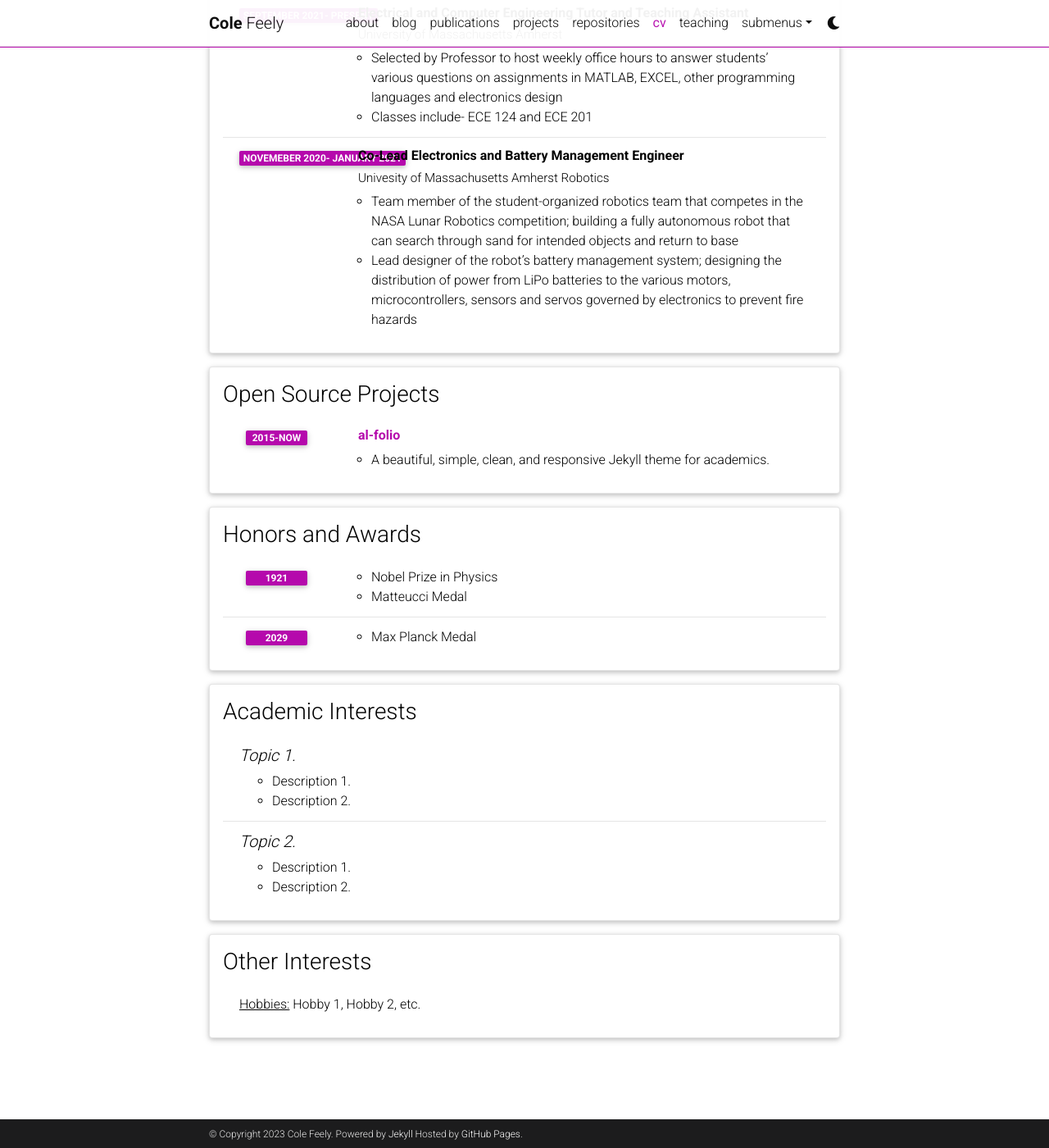
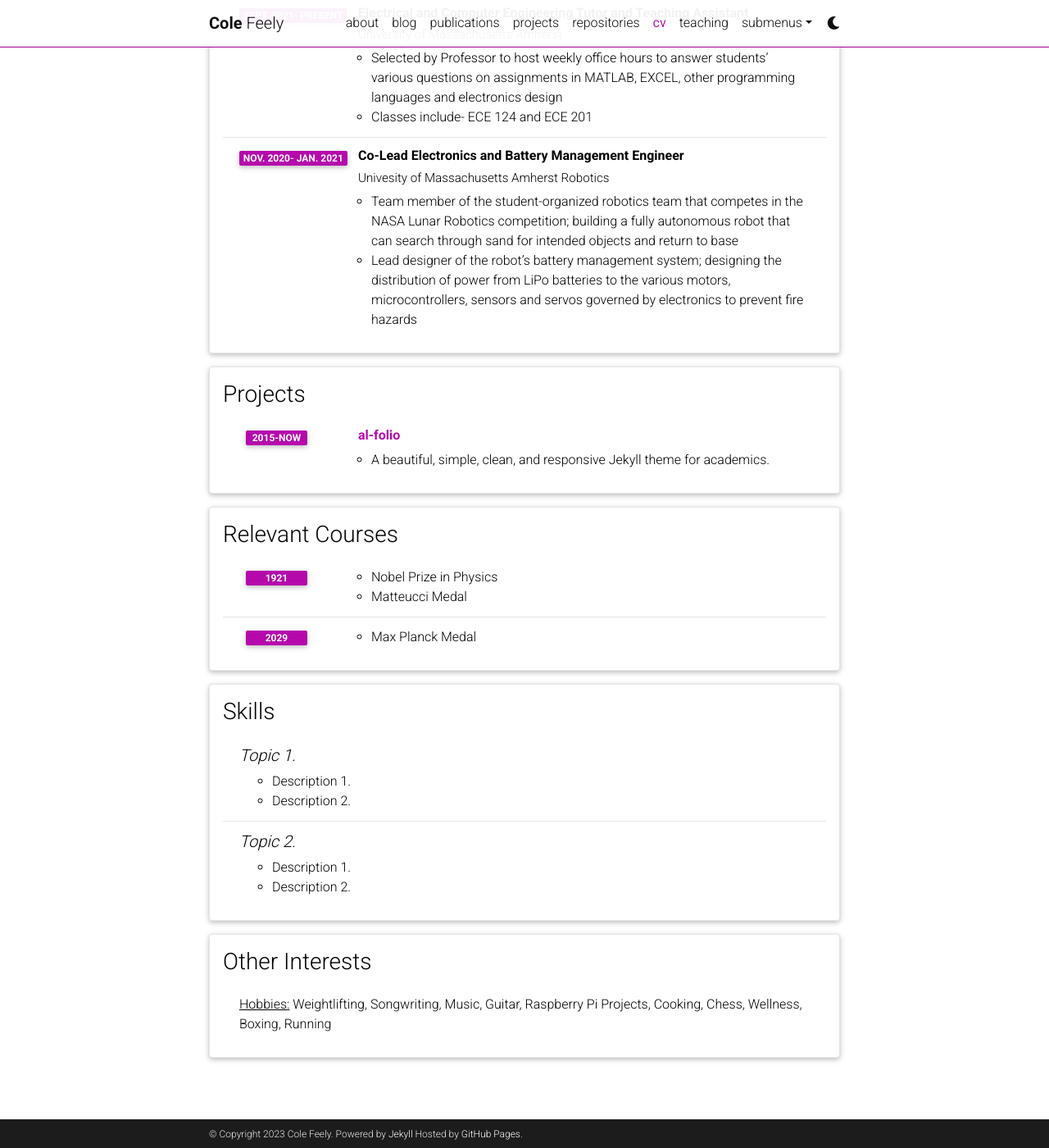
Before and after one commit to ColeFeely6/ColeFeely6.github.io, a Jekyll site: the page built from _pages/cv.md, in a window 1280 px wide and 1400 px high, scrolled down 1423 px. Shown: the whole window at 82% size. Built offline with Jekyll 4.4.1, drawn with Linux system fonts in a browser that asks for light colours; comment, search, counter and statistics services are not loaded; a style sheet for code colours, icons or effects is not loaded; some of the changed text lies outside the part shown.

Commit message:
Update CV

```diff
--- a/_data/cv.yml
+++ b/_data/cv.yml
@@ -12,7 +12,7 @@
   contents:
     - title: Bachelor of Science
       institution: University of Massachusetts Amherst
-      year: Fall 2019- Spring 2023
+      year: Fa 2019- Spr 2023
       description:
         - Computer Engineering Major
         - Economics Minor
@@ -25,7 +25,7 @@
   contents:
     - title: OEM Sales Engineering Intern
       institution: Dell Technologies
-      year: June - August 2022
+      year: June - Aug 2022
       value: Austin, TX
       description:
         - Created a tool for Sales Engineers and Technical Consultants to quickly discern which GPU was best for their client’s intended workload with Dell Servers; sparked a greater conversation and project across the company
@@ -37,7 +37,7 @@
 
     - title: Software Engineering Co-op
       institution: Microshare
-      year: May 2020 - September 2021
+      year: May 2020 - Sept. 2021
       value: Haverill, MA
       description:
         - Built both a front-end Ember application and back-end API to query an SQL database with critical company information using SQL, JavaScript, Java, CSS, Bootstrap, handlebars and HTML; hosted via the Azure Cloud
@@ -47,7 +47,7 @@
 
     - title: Electrical and Computer Engineering Tutor and Teaching Assistant
       institution: University of Massachusetts Amherst
-      year: September 2021- Present
+      year: Sept. 2021- Present
       value: Amherst, MA
       description:
         - Selected by Professor to host weekly office hours to answer students’ various questions on assignments in MATLAB, EXCEL, other programming languages and electronics design
@@ -55,21 +55,21 @@
 
     - title: Co-Lead Electronics and Battery Management Engineer
       institution: Univesity of Massachusetts Amherst Robotics
-      year: Novemeber 2020- January 2021
+      year: Nov. 2020- Jan. 2021
       value: Amherst, MA
       description:
         - Team member of the student-organized robotics team that competes in the NASA Lunar Robotics competition; building a fully autonomous robot that can search through sand for intended objects and return to base
         - Lead designer of the robot’s battery management system; designing the distribution of power from LiPo batteries to the various motors, microcontrollers, sensors and servos governed by electronics to prevent fire hazards
 
 
-- title: Open Source Projects
+- title: Projects
   type: time_table
   contents:
     - title: <a href="https://github.com/alshedivat/al-folio">al-folio</a>
       year: 2015-now
       description: A beautiful, simple, clean, and responsive Jekyll theme for academics.
 
-- title: Honors and Awards
+- title: Relevant Courses
   type: time_table
   contents:
     - year: 1921
@@ -80,7 +80,7 @@
       items:
         - Max Planck Medal
 
-- title: Academic Interests
+- title: Skills
   type: nested_list
   contents:
     - title: Topic 1.
@@ -95,4 +95,4 @@
 - title: Other Interests
   type: list
   contents:
-    - <u>Hobbies:</u> Hobby 1, Hobby 2, etc.
+    - <u>Hobbies:</u> Weightlifting, Songwriting, Music, Guitar, Raspberry Pi Projects, Cooking, Chess, Wellness, Boxing, Running
```
